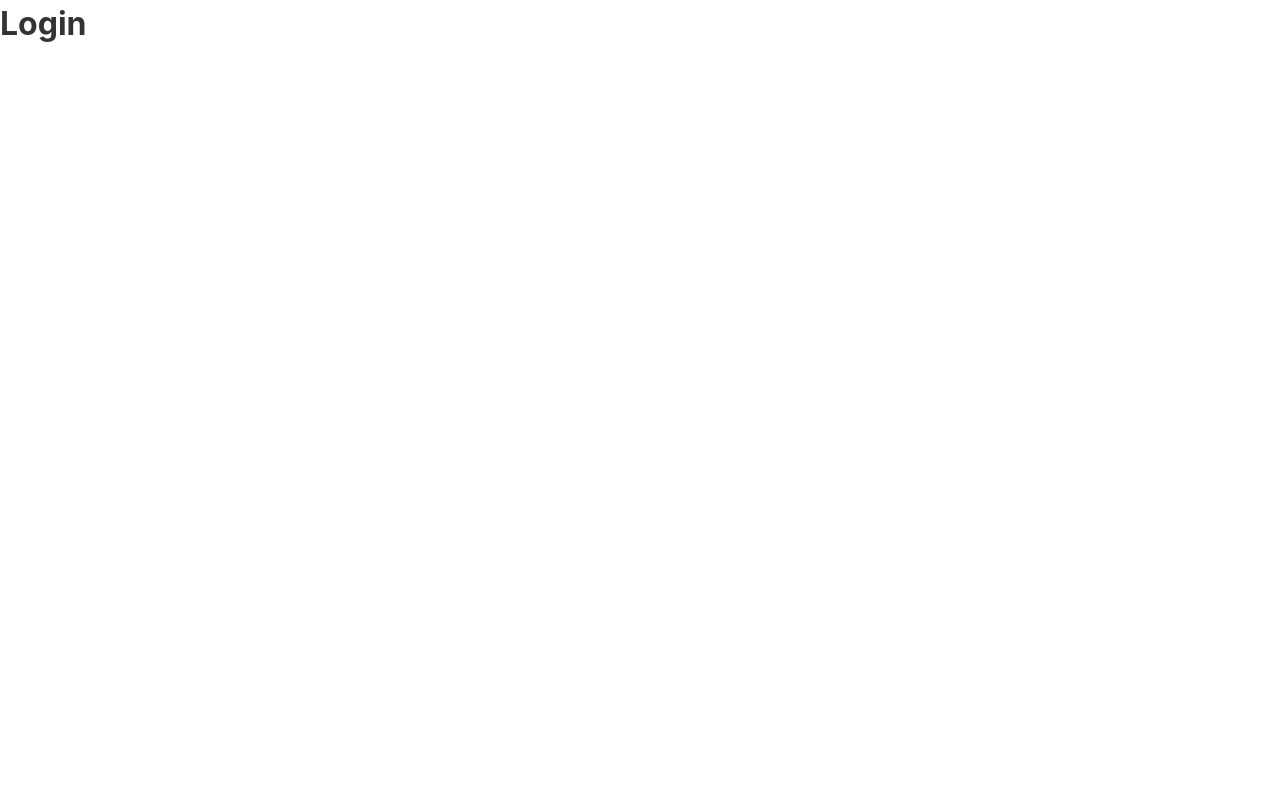
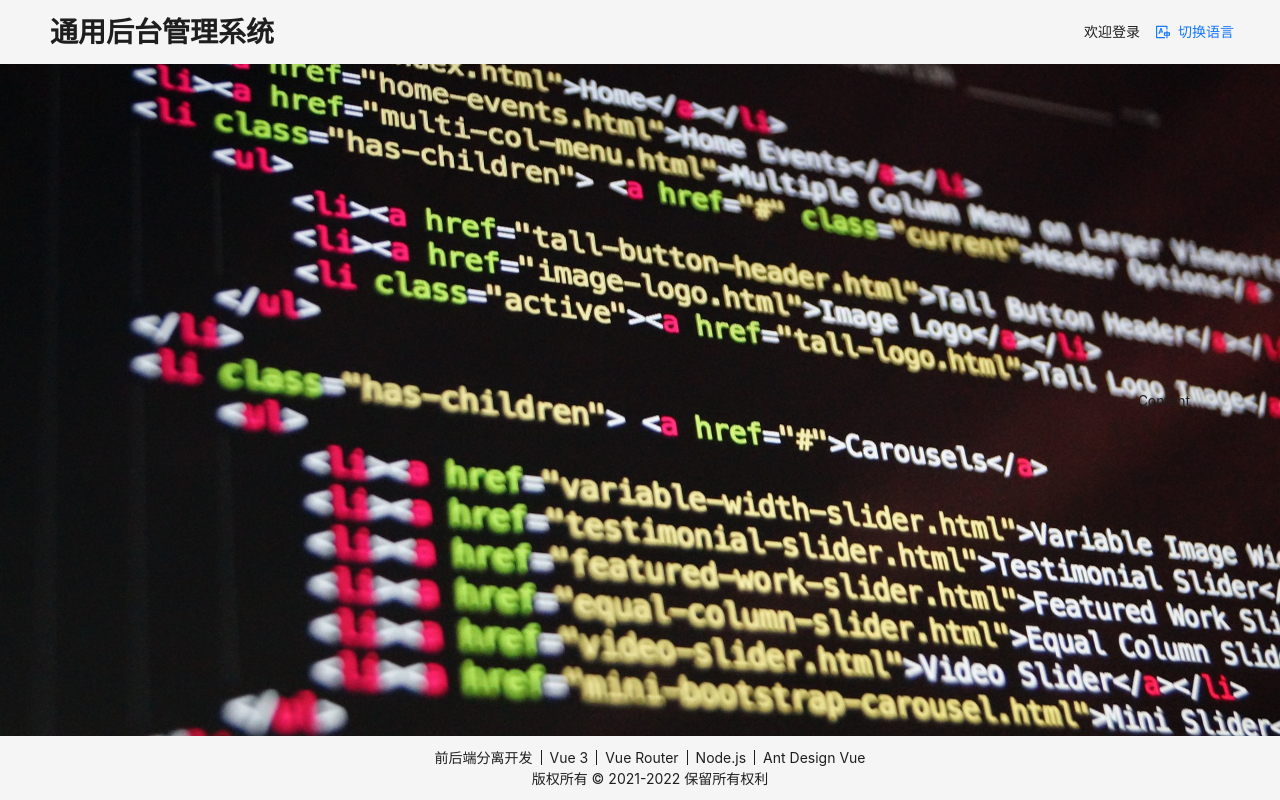
Before and after one commit to chenwenzhuo/GeneralBackendManagementSystem, a React (Vite) app in the folder general-backend-management-system-react/: page /login in a window 1280 px wide. Built offline with nearby package versions, Linux system fonts and the light colour scheme.

Commit message:
feat(login): 实现登录页面布局并添加国际化支持
- 添加 Login.module.scss 文件，定义登录页面样式
- 使用 antd Layout 组件构建页面结构
- 实现登录页面的头部、主体和底部- 添加国际化支持，使用 react-i18next
- 引入语言切换组件 LangSwitch

```diff
--- /dev/null
+++ b/general-backend-management-system-react/src/pages/login/Login.module.scss
@@ -0,0 +1,76 @@
+$content-width: 1200px;
+
+@mixin login-content {
+  width: $content-width;
+  height: 100%;
+  margin: 0 auto;
+  color: #1e1e1e;
+}
+
+.login-layout {
+  width: 100%;
+  height: 100%;
+
+  .login-header {
+    height: 64px;
+    background-color: inherit;
+
+    .header-content {
+      @include login-content;
+      display: flex;
+      justify-content: space-between;
+      align-items: center;
+
+      .header-shortcuts {
+        display: flex;
+        align-items: center;
+      }
+    }
+  }
+
+  .login-body {
+    background-image: url('@/assets/code.jpg');
+    background-size: cover;
+    background-position: center;
+    background-repeat: no-repeat;
+
+    .body-content {
+      @include login-content;
+      display: flex;
+      justify-content: flex-end;
+      align-items: center;
+      padding-right: 50px;
+    }
+  }
+
+  .login-footer {
+    height: 64px;
+    background-color: inherit;
+
+    .footer-content {
+      @include login-content;
+      display: flex;
+      flex-direction: column;
+      justify-content: center;
+      align-items: center;
+
+      .footer-techs {
+        display: flex;
+
+        li {
+          display: flex;
+          align-items: center;
+
+          &:not(:last-child)::after {
+            content: '';
+            display: inline-block;
+            width: 1px;
+            height: 70%;
+            margin: 0 8px;
+            background-color: #1e1e1e;
+          }
+        }
+      }
+    }
+  }
+}
--- a/general-backend-management-system-react/src/pages/login/Login.tsx
+++ b/general-backend-management-system-react/src/pages/login/Login.tsx
@@ -1,7 +1,48 @@
+import { Layout } from 'antd';
+import { useTranslation } from 'react-i18next';
+
+import LangSwitch from '@/components/lang-switch/LangSwitch.tsx';
+
+import styles from './Login.module.scss';
+
+const { Header, Footer, Content } = Layout;
+
 export default function Login() {
+  const { t } = useTranslation();
+
+  const footerText = {
+    techs: [
+      t('login.footer.devMode'),
+      t('login.footer.vue'),
+      t('login.footer.vueRouter'),
+      t('login.footer.nodejs'),
+      t('login.footer.antdVue'),
+    ],
+    copyright: [t('login.footer.copyright')],
+  };
+  const footerTechsElem = footerText.techs.map((tech, index) => <li key={index}>{tech}</li>);
+  const footerCopyrightElem = footerText.copyright.map((cr, index) => <li key={index}>{cr}</li>);
+
   return (
-    <div>
-      <h1>Login</h1>
-    </div>
+    <Layout className={styles['login-layout']}>
+      <Header className={styles['login-header']}>
+        <div className={styles['header-content']}>
+          <h1 className={styles['header-title']}>{t('message.title')}</h1>
+          <div className={styles['header-shortcuts']}>
+            <div className={styles['welcome']}>{t('login.header.welcome')}</div>
+            <LangSwitch />
+          </div>
+        </div>
+      </Header>
+      <Content className={styles['login-body']}>
+        <div className={styles['body-content']}>Content</div>
+      </Content>
+      <Footer className={styles['login-footer']}>
+        <div className={styles['footer-content']}>
+          <ul className={styles['footer-techs']}>{footerTechsElem}</ul>
+          <ul className={styles['footer-copyright']}>{footerCopyrightElem}</ul>
+        </div>
+      </Footer>
+    </Layout>
   );
 }
```
